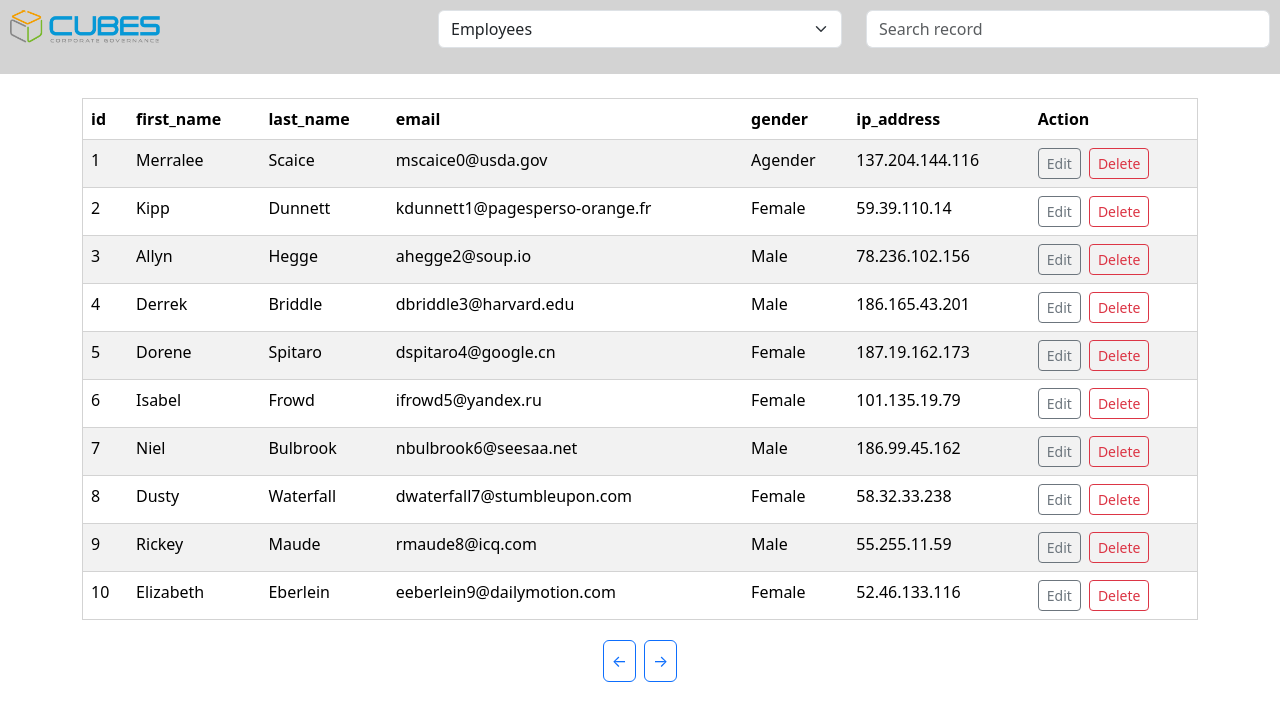
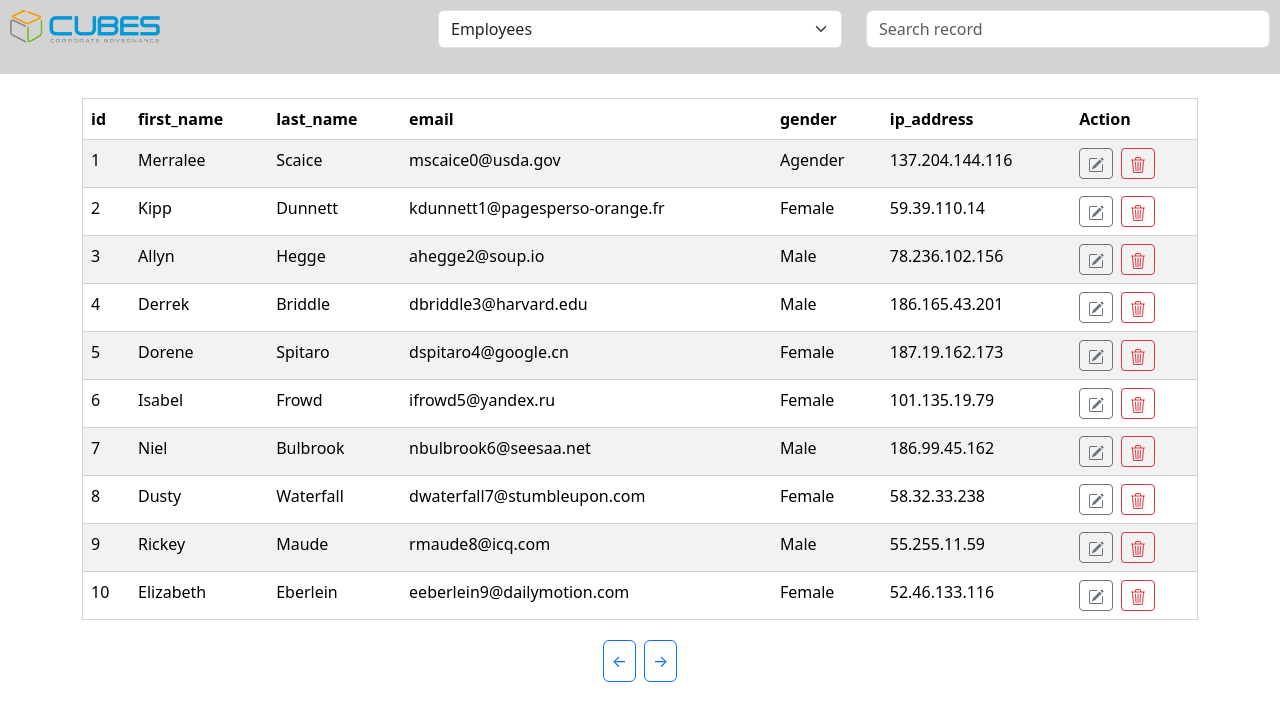
Before and after one commit to m7mdaljml/Task3, a Vue app: page / in a window 1280 px wide. Shown: the top 720 px of the page. Built offline with nearby package versions, Linux system fonts and the light colour scheme.

Commit message:
Add New Features

```diff
--- a/package.json
+++ b/package.json
@@ -12,6 +12,7 @@
   },
   "dependencies": {
     "axios": "^1.7.7",
+    "bootstrap-icons": "^1.11.3",
     "vue": "^3.4.29"
   },
   "devDependencies": {
--- a/src/App.vue
+++ b/src/App.vue
@@ -1,6 +1,35 @@
 <template>
   <v-navbar @onSelect="ChangeData" @onInput="SelectUser" />
-  <v-table :data="SearchResult" :schema="schema" />
+  <v-table :data="SearchResult" :schema="schema" @DeleteUser="deleteResult" @EditUser="editResult" />
+
+  <div v-if="Flag" class="modal-overlay">
+    <div class="modal-content">
+      <h3>Edit Record</h3>
+      <form @submit.prevent="saveEdit">
+        <div v-for="(value, key) in editedItem" :key="key">
+          <label>{{ key }}:</label>
+          <input v-model="editedItem[key]" :disabled="key === 'id'"/>
+        </div>
+        <button type="submit" class="btn btn-primary mt-3 p-2 m-1">
+          <svg xmlns="http://www.w3.org/2000/svg" width="16" height="16" fill="currentColor" class="bi bi-floppy"
+            viewBox="0 0 16 16">
+            <path d="M11 2H9v3h2z" />
+            <path
+              d="M1.5 0h11.586a1.5 1.5 0 0 1 1.06.44l1.415 1.414A1.5 1.5 0 0 1 16 2.914V14.5a1.5 1.5 0 0 1-1.5 1.5h-13A1.5 1.5 0 0 1 0 14.5v-13A1.5 1.5 0 0 1 1.5 0M1 1.5v13a.5.5 0 0 0 .5.5H2v-4.5A1.5 1.5 0 0 1 3.5 9h9a1.5 1.5 0 0 1 1.5 1.5V15h.5a.5.5 0 0 0 .5-.5V2.914a.5.5 0 0 0-.146-.353l-1.415-1.415A.5.5 0 0 0 13.086 1H13v4.5A1.5 1.5 0 0 1 11.5 7h-7A1.5 1.5 0 0 1 3 5.5V1H1.5a.5.5 0 0 0-.5.5m3 4a.5.5 0 0 0 .5.5h7a.5.5 0 0 0 .5-.5V1H4zM3 15h10v-4.5a.5.5 0 0 0-.5-.5h-9a.5.5 0 0 0-.5.5z" />
+          </svg>
+        </button>
+        <button type="button" class="btn btn-danger mt-3 p-2 m-1" @click="Flag = false">
+          <svg xmlns="http://www.w3.org/2000/svg" width="16" height="16" fill="currentColor" class="bi bi-x-square"
+            viewBox="0 0 16 16">
+            <path
+              d="M14 1a1 1 0 0 1 1 1v12a1 1 0 0 1-1 1H2a1 1 0 0 1-1-1V2a1 1 0 0 1 1-1zM2 0a2 2 0 0 0-2 2v12a2 2 0 0 0 2 2h12a2 2 0 0 0 2-2V2a2 2 0 0 0-2-2z" />
+            <path
+              d="M4.646 4.646a.5.5 0 0 1 .708 0L8 7.293l2.646-2.647a.5.5 0 0 1 .708.708L8.707 8l2.647 2.646a.5.5 0 0 1-.708.708L8 8.707l-2.646 2.647a.5.5 0 0 1-.708-.708L7.293 8 4.646 5.354a.5.5 0 0 1 0-.708" />
+          </svg>
+        </button>
+      </form>
+    </div>
+  </div>
 </template>
 
 <script setup lang="ts">
@@ -16,6 +45,8 @@ const EmpSchema = ref(['id', 'first_name', 'last_name', 'email', 'gender', 'ip_a
 const data = ref([])
 const schema = ref([])
 const SearchValue = ref('')
+const Flag = ref(false)
+const editedItem = ref({})
 
 const GetData = async () => {
   try {
@@ -42,23 +73,68 @@ const ChangeData = (obj) => {
 }
 
 const SelectUser = (text) => {
-  SearchValue.value = text.toLowerCase()
+  SearchValue.value = text.toLowerCase();
 }
 
 const SearchResult = computed(() => {
   if (!SearchValue.value) {
     return data.value
   }
-  return data.value.filter(item =>
-    Object.keys(item).some(key =>
-      String(item[key]).toLowerCase().includes(SearchValue.value)
-    )
+  return data.value.filter((item) =>
+    Object.keys(item).some((key) => String(item[key]).toLowerCase().includes(SearchValue.value))
   )
 })
+
+const deleteResult = (id) => {
+  data.value = data.value.filter((item) => item.id !== id)
+}
+
+const editResult = (id) => {
+  const itemToEdit = data.value.find(item => item.id === id)
+  if (itemToEdit) {
+    editedItem.value = { ...itemToEdit }
+    Flag.value = true
+  }
+}
+
+const saveEdit = () => {
+  const index = data.value.findIndex(item => item.id === editedItem.value.id)
+  if (index !== -1) {
+    data.value[index] = { ...editedItem.value }
+  }
+  Flag.value = false
+}
+
 
 onMounted(async () => {
   await GetData()
 })
 </script>
 
-<style scoped></style>
+<style scoped>
+.modal-overlay {
+  position: fixed;
+  top: 0;
+  left: 0;
+  right: 0;
+  bottom: 0;
+  background-color: rgba(0, 0, 0, 0.5);
+  display: flex;
+  justify-content: center;
+  align-items: center;
+}
+
+.modal-content {
+  background-color: white;
+  padding: 20px;
+  border-radius: 5px;
+  width: 400px;
+}
+
+input {
+  display: block;
+  margin-bottom: 10px;
+  padding: 8px;
+  width: 100%;
+}
+</style>
--- a/src/components/table.vue
+++ b/src/components/table.vue
@@ -1,25 +1,33 @@
 <template>
     <div class="container mt-4">
-
-
         <div class="table-responsive">
             <table class="table table-striped">
                 <thead>
                     <tr>
-                        <th v-for="(key, index) in schema" :key="index">
-                            {{ key }}
-                        </th>
+                        <th v-for="(key, index) in schema" :key="index">{{ key }}</th>
                         <th colspan="2">Action</th>
                     </tr>
                 </thead>
                 <tbody>
                     <tr v-for="item in data.slice(first, end)" :key="item.id">
-                        <td v-for="(key, index) in schema" :key="index">
-                            {{ item[key] }}
-                        </td>
+                        <td v-for="(key, index) in schema" :key="index">{{ item[key] }}</td>
                         <td>
-                            <button class="btn btn-outline-secondary btn-sm me-2">Edit</button>
-                            <button class="btn btn-outline-danger btn-sm">Delete</button>
+                            <button class="btn btn-outline-secondary btn-sm me-2" @click="$emit('EditUser', item.id)">
+                                <svg xmlns="http://www.w3.org/2000/svg" width="16" height="16" fill="currentColor"
+                                    class="bi bi-pencil-square" viewBox="0 0 16 16">
+                                    <path
+                                        d="M15.502 1.94a.5.5 0 0 1 0 .706L14.459 3.69l-2-2L13.502.646a.5.5 0 0 1 .707 0l1.293 1.293zm-1.75 2.456-2-2L4.939 9.21a.5.5 0 0 0-.121.196l-.805 2.414a.25.25 0 0 0 .316.316l2.414-.805a.5.5 0 0 0 .196-.12l6.813-6.814z" />
+                                    <path fill-rule="evenodd"
+                                        d="M1 13.5A1.5 1.5 0 0 0 2.5 15h11a1.5 1.5 0 0 0 1.5-1.5v-6a.5.5 0 0 0-1 0v6a.5.5 0 0 1-.5.5h-11a.5.5 0 0 1-.5-.5v-11a.5.5 0 0 1 .5-.5H9a.5.5 0 0 0 0-1H2.5A1.5 1.5 0 0 0 1 2.5z" />
+                                </svg>
+                            </button>
+                            <button class="btn btn-outline-danger btn-sm" @click="$emit('DeleteUser', item.id)">
+                                <svg xmlns="http://www.w3.org/2000/svg" width="16" height="16" fill="currentColor"
+                                    class="bi bi-trash3" viewBox="0 0 16 16">
+                                    <path
+                                        d="M6.5 1h3a.5.5 0 0 1 .5.5v1H6v-1a.5.5 0 0 1 .5-.5M11 2.5v-1A1.5 1.5 0 0 0 9.5 0h-3A1.5 1.5 0 0 0 5 1.5v1H1.5a.5.5 0 0 0 0 1h.538l.853 10.66A2 2 0 0 0 4.885 16h6.23a2 2 0 0 0 1.994-1.84l.853-10.66h.538a.5.5 0 0 0 0-1zm1.958 1-.846 10.58a1 1 0 0 1-.997.92h-6.23a1 1 0 0 1-.997-.92L3.042 3.5zm-7.487 1a.5.5 0 0 1 .528.47l.5 8.5a.5.5 0 0 1-.998.06L5 5.03a.5.5 0 0 1 .47-.53Zm5.058 0a.5.5 0 0 1 .47.53l-.5 8.5a.5.5 0 1 1-.998-.06l.5-8.5a.5.5 0 0 1 .528-.47M8 4.5a.5.5 0 0 1 .5.5v8.5a.5.5 0 0 1-1 0V5a.5.5 0 0 1 .5-.5" />
+                                </svg>
+                            </button>
                         </td>
                     </tr>
                 </tbody>
@@ -37,7 +45,7 @@
 
 <script setup lang="ts">
 import { defineProps, ref } from 'vue';
-import axios from 'axios';
+
 defineProps({
     data: {
         type: Array,
@@ -47,30 +55,31 @@ defineProps({
         type: Array,
         required: true
     }
-})
+});
+defineEmits([
+    'DeleteUser',
+    'EditUser'
+]);
 
-let first = ref(0)
-let end = ref(10)
+let first = ref(0);
+let end = ref(10);
 
 const increment = () => {
     if (end.value <= 990) {
-        first.value += 10
-        end.value += 10
+        first.value += 10;
+        end.value += 10;
     }
-}
+};
 const decrement = () => {
     if (first.value >= 10) {
-        first.value -= 10
-        end.value -= 10
+        first.value -= 10;
+        end.value -= 10;
     }
-}
-
+};
 </script>
 
 <style scoped>
-.table{
+.table {
     border: 1px solid lightgray;
-    border-radius: 95% 5% 96% 4% / 4% 94% 6% 96% ;
 }
-
 </style>
```
Also changed, not shown: 1 other file (tests, documents, lock files or other folders).
